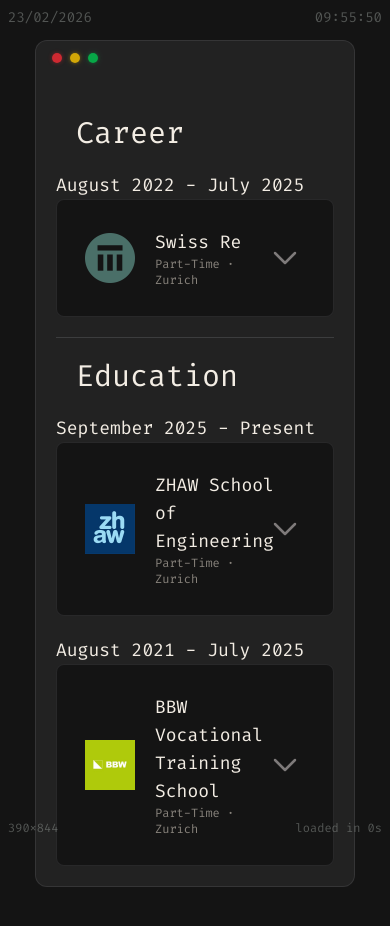
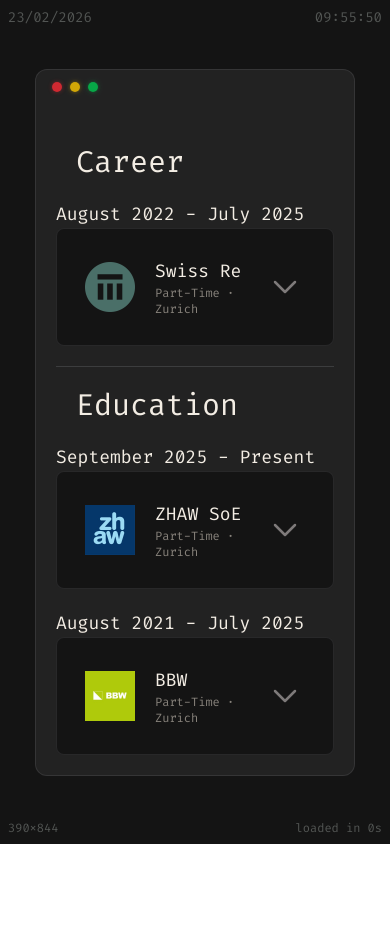
Before and after one commit to chris911e/portfolio-frontend, a React (Vite) app: page /experience in a window 390 px wide. After the commit the page ends 844 px from the top, so only its background shows below. Built offline with nearby package versions, Linux system fonts and the light colour scheme.

Commit message:
feat: shortTitle for responsive

```diff
--- a/src/components/Accordion/Accordion.tsx
+++ b/src/components/Accordion/Accordion.tsx
@@ -7,6 +7,7 @@ import Divider from "../Divider";
 interface AccordionProps {
     children: ReactNode
     title: string
+    shortTitle?: string
     underTitle?: string
     logo: string
     description: string
@@ -16,6 +17,7 @@ export default function Accordion({
     children,
     logo,
     title,
+    shortTitle,
     description,
     underTitle
 }: AccordionProps) {
@@ -56,6 +58,7 @@ export default function Accordion({
                             <div>
                                 <CustomText
                                     title={title}
+                                    shortTitle={shortTitle}
                                 />
                                 {
                                     underTitle && (
--- a/src/components/Titles/CustomText.tsx
+++ b/src/components/Titles/CustomText.tsx
@@ -3,12 +3,14 @@ import { useTheme } from "../../context/ThemeContext"
 
 interface CustomTextProps {
     title: string
+    shortTitle?: string
     size?: "sm" | "md" | "lg" | "xl"
     textColor?: "primary" | "secondary"
 }
 
 export default function CustomText({
     title,
+    shortTitle,
     size = "xl",
     textColor = "primary"
 }: CustomTextProps){
@@ -16,7 +18,18 @@ export default function CustomText({
 
     return(
         <div className={`${textSizeOptions[size]} ${theme.text[textColor]}`}>
-            {title}
+            {
+                shortTitle ? (
+                    <>
+                        <span className="hidden md:inline">{title}</span>
+                        <span className="md:hidden">{shortTitle}</span>
+                    </>
+                ) : (
+                    <>
+                        <span>{title}</span>
+                    </>
+                )
+            }
         </div>
     )
 }
--- a/src/constants/locales/experience.ts
+++ b/src/constants/locales/experience.ts
@@ -9,6 +9,7 @@ export const experience = {
                 timeRange: "August 2022 - July 2025",
                 logo: "SwissRe.png",
                 title: "Swiss Re",
+                shortTitle: "Swiss Re",
                 underTitle: "Part-Time · Zurich",
                 shortDescription: "Software Engineering Apprentice",
                 detailedDescription: {
@@ -54,6 +55,7 @@ export const experience = {
                 timeRange: "September 2025 - Present",
                 logo: "ZHAW.jpg",
                 title: "ZHAW School of Engineering",
+                shortTitle: "ZHAW SoE",
                 underTitle: "Part-Time · Zurich",
                 shortDescription: "BSc of Sciences in Computer Science",
                 detailedDescription: {
@@ -75,6 +77,7 @@ export const experience = {
                 timeRange: "August 2021 - July 2025",
                 logo: "BBW.jpg",
                 title: "BBW Vocational Training School",
+                shortTitle: "BBW",
                 underTitle: "Part-Time · Zurich",
                 shortDescription: "Swiss Certificate of Competence in Software Engineering",
                 detailedDescription: {
--- a/src/pages/Experience.tsx
+++ b/src/pages/Experience.tsx
@@ -39,6 +39,7 @@ export default function Experience() {
                                 <Accordion
                                     logo={item.logo}
                                     title={item.title}
+                                    shortTitle={item.shortTitle}
                                     underTitle={item.underTitle}
                                     description={item.shortDescription}
                                 >
@@ -76,6 +77,7 @@ export default function Experience() {
                                 <Accordion
                                     logo={item.logo}
                                     title={item.title}
+                                    shortTitle={item.shortTitle}
                                     underTitle={item.underTitle}
                                     description={item.shortDescription}
                                 >
```
